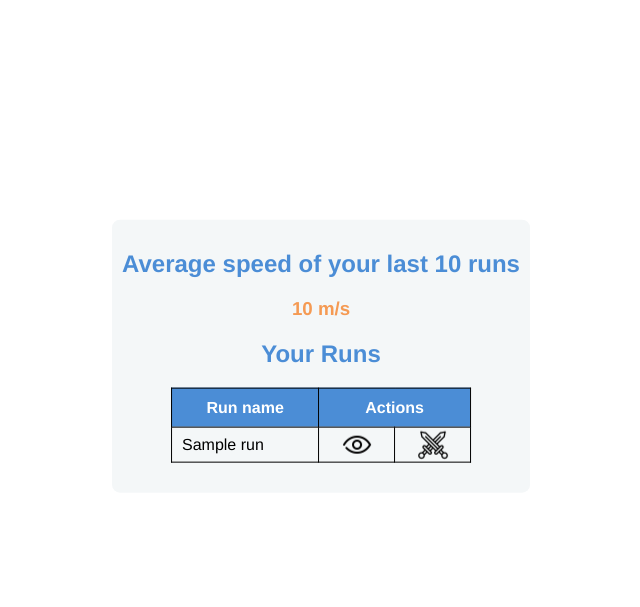
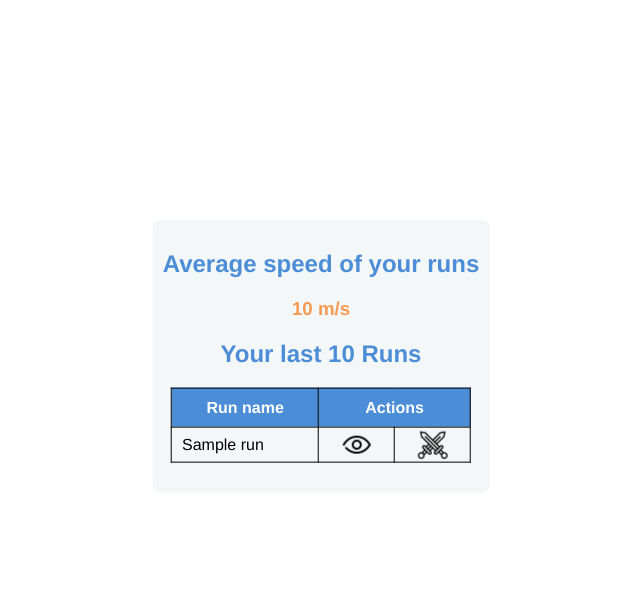
Before and after one commit to MFranceschi6/BeepBeep-API-gateway, a Flask app: template monolith/templates/index.html in a window 1280 px wide. Shown: the part 44-651 px from the top of the page, without its empty margins (319-959 px from the left). Run offline with Flask 2, Linux system fonts and the light colour scheme; a user stored in the database is signed in; the template is opened without the code that fills it: most values are stand-ins (such as "Sample title", 1, 10 or a date in 2020).

Commit message:
Now displays correct labels

```diff
--- a/monolith/templates/index.html
+++ b/monolith/templates/index.html
@@ -5,11 +5,11 @@
     {% if current_user.is_authenticated %}
 
       {% if average_speed >= 0 %}
-        <h2 class="textJeansDark text-center">Average speed of your last 10 runs</h2>
+        <h2 class="textJeansDark text-center">Average speed of your runs</h2>
         <h3 class="textPumpkingDark text-center">{{average_speed}} m/s</h3>
       {% endif %}
 
-      <h2 class="textJeansDark text-center">Your Runs</h2>
+      <h2 class="textJeansDark text-center">Your last 10 Runs</h2>
       <table>
         <thead>
           <tr>
```
